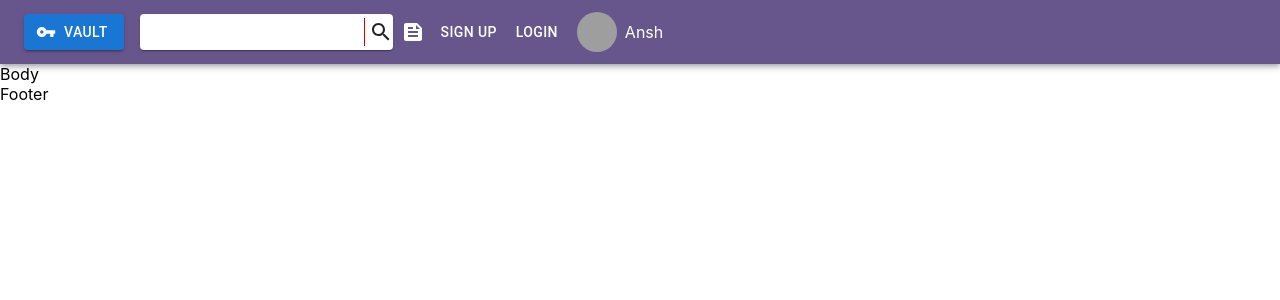
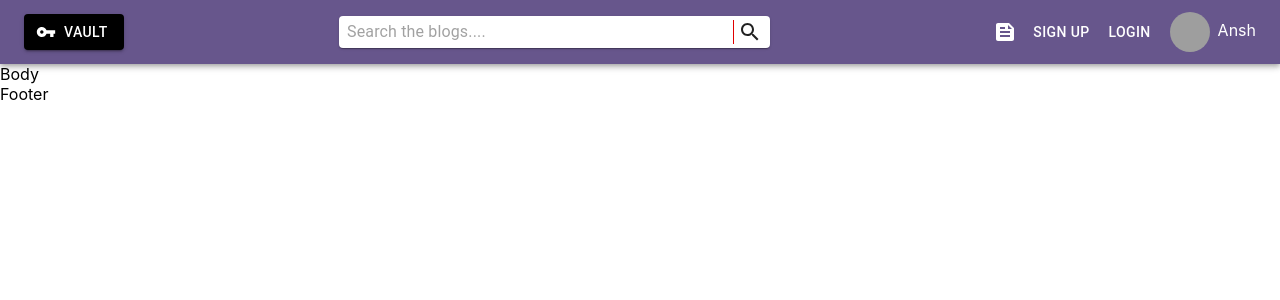
Before and after one commit to anshkush92/oAuth-Google-Meta-Github, a React (Create React App) app in the folder client/: page / in a window 1280 px wide. Shown: the top 300 px of the page. Built offline with nearby package versions, Linux system fonts and the light colour scheme; grey boxes are pictures that could not be loaded.

Commit message:
I think I am finished with the navbar, but if there's anything, I will do that later

```diff
--- a/client/src/components/Navbar.tsx
+++ b/client/src/components/Navbar.tsx
@@ -44,21 +44,47 @@ const Navbar = () => {
   return (
     <Box>
       <AppBar position="static">
-        <Toolbar sx={{ backgroundColor: "#67568c" }}>
+        <Toolbar
+          sx={{
+            display: "flex",
+            flex: 1,
+            justifyContent: "space-between",
+            backgroundColor: "#67568c",
+          }}
+        >
+          <Box>
             <Button
               variant="contained"
-            sx={{ color: "white" }}
+              sx={{ color: "white", backgroundColor: "black" }}
               startIcon={<VpnKeyIcon sx={{ color: "white" }}></VpnKeyIcon>}
             >
               Vault
             </Button>
+          </Box>
 
-          <Paper sx={{ display: "flex", alignItems: "center", ml: 2 }}>
-            <InputBase></InputBase>
-            <Divider sx={{ height: "28px", m: 0.5, backgroundColor: "red" }} orientation="vertical" />
+          <Box flex={0.5}>
+            <Paper
+              sx={{
+                display: "flex",
+                alignItems: "center",
+                pl: 1,
+                pr: 1,
+              }}
+            >
+              <InputBase
+                fullWidth
+                placeholder="Search the blogs...."
+              ></InputBase>
+              <Divider
+                flexItem
+                sx={{ m: 0.5, backgroundColor: "red" }}
+                orientation="vertical"
+              />
               <SearchIcon></SearchIcon>
             </Paper>
+          </Box>
 
+          <Box>
             <Tooltip title="See all the blogs" arrow>
               <IconButton>
                 <FeedIcon sx={{ color: "white" }}></FeedIcon>
@@ -106,6 +132,7 @@ const Navbar = () => {
                 </Menu>
               </>
             </Tooltip>
+          </Box>
         </Toolbar>
       </AppBar>
     </Box>
```
Also changed, not shown: 1 other file (tests, documents, lock files or other folders). Lines whose indentation alone changed are shown as unchanged.
